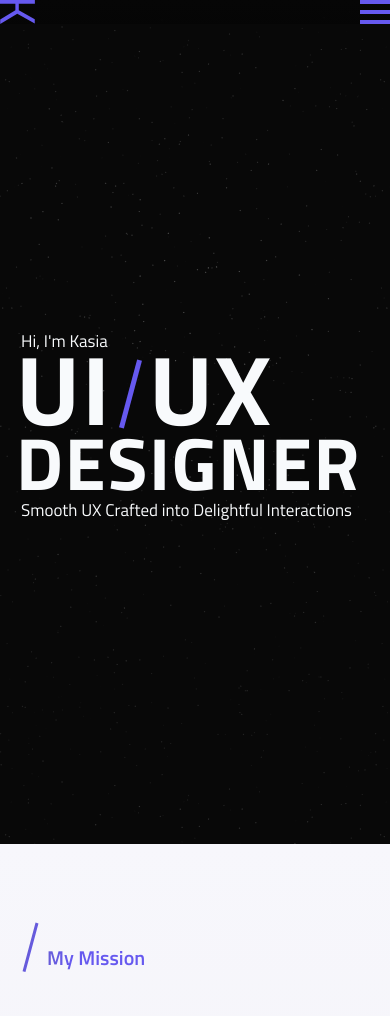
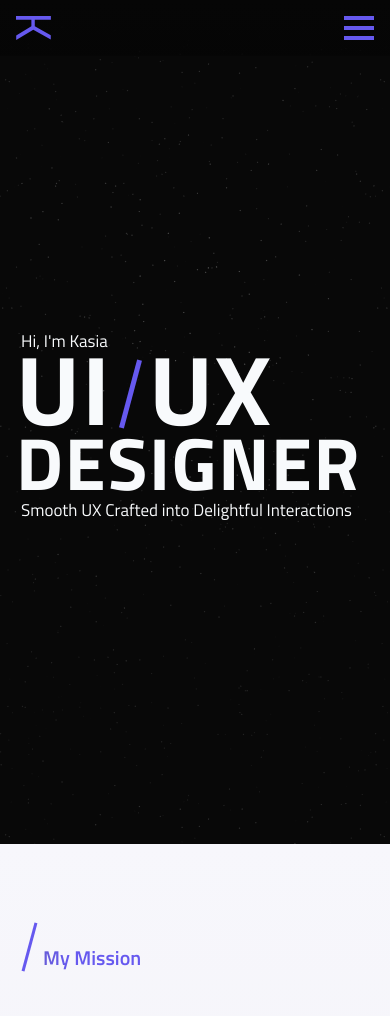
Before and after one commit to Evolutionx3/kk-portfolio, a React (Vite) app: page / in a window 390 px wide. Shown: the top 1016 px of the page. Built offline with nearby package versions, Linux system fonts and the light colour scheme.

Commit message:
Fix tablet responsivness and fix desktop css

```diff
--- a/src/components/atoms/SlashIcon/SlashIcon.jsx
+++ b/src/components/atoms/SlashIcon/SlashIcon.jsx
@@ -1,34 +1,7 @@
 import React from "react";
 
 const SlashIcon = () => {
-  return (
-    <svg
-      xmlns="http://www.w3.org/2000/svg"
-      width="17"
-      height="50"
-      viewBox="0 0 17 50"
-      fill="none"
-    >
-      <path
-        d="M2.00084 49.5135L15.0059 1.00159L2.00579 49.5188"
-        stroke="url(#paint0_linear_842_2777)"
-        strokeWidth="3"
-      />
-      <defs>
-        <linearGradient
-          id="paint0_linear_842_2777"
-          x1="7.47875"
-          y1="25.5951"
-          x2="16.5015"
-          y2="28.0072"
-          gradientUnits="userSpaceOnUse"
-        >
-          <stop stopColor="#4E41D1" stopOpacity="0.85" />
-          <stop offset="0.44393" stopColor="#6659EF" />
-        </linearGradient>
-      </defs>
-    </svg>
-  );
+  return <span className="section_slash"></span>;
 };
 
 export default SlashIcon;
--- a/src/components/atoms/TestimonialsText/TestimonialsText.jsx
+++ b/src/components/atoms/TestimonialsText/TestimonialsText.jsx
@@ -1,9 +1,15 @@
 import React from "react";
+import useWindowSize from "../../../hooks/useWindowSize";
 
-const TestimonialsText = ({ quote }) => {
+const TestimonialsText = ({ quote, quoteMobile }) => {
+  const windowSize = useWindowSize();
   return (
     <h4 className="testimonials_text">
-      <blockquote dangerouslySetInnerHTML={{ __html: quote }} />
+      <blockquote
+        dangerouslySetInnerHTML={{
+          __html: windowSize.innerWidth > 767 ? quote : quoteMobile,
+        }}
+      />
     </h4>
   );
 };
--- a/src/components/molecules/MentorInfo/MentorInfo.jsx
+++ b/src/components/molecules/MentorInfo/MentorInfo.jsx
@@ -3,7 +3,7 @@ import React from "react";
 const MentorInfo = ({ name, job, company, img }) => {
   return (
     <div className="flex xl:flex-col items-center">
-      <div className="w-screen xl:w-full">
+      <div className="w-screen md:w-auto xl:w-full">
         <img className="mentor_img xl:mx-auto" src={img} />
       </div>
       <div className="mentors_info_wrapper">
--- a/src/components/molecules/Project/Project.jsx
+++ b/src/components/molecules/Project/Project.jsx
@@ -6,12 +6,12 @@ import RightArrow from "../../atoms/RightArrow/RightArrow";
 
 const Project = ({ badge, title, desktopTitle, img }) => {
   return (
-    <div className="project ">
+    <div className="project">
       <div className="relative xl:hidden">
         <ProjectImage img={img} />
         <ProjectBadge badge={badge} />
       </div>
-      <div className="py-4 xl:py-24 laptop:py-16 flex items-center xl:items-start justify-between">
+      <div className="py-4 md:justify-start md:gap-x-4 xl:max-w-screen-xl xl:mx-auto xl:py-24 laptop:py-16 flex items-center xl:items-start justify-between">
         <ProjectTitle title={title} desktopTitle={desktopTitle} />
         <div>
           <RightArrow />
--- a/src/components/molecules/SectionTitleWrapper/SectionTitleWrapper.jsx
+++ b/src/components/molecules/SectionTitleWrapper/SectionTitleWrapper.jsx
@@ -6,7 +6,7 @@ const SectionTitleWrapper = ({ title, additionalClass }) => {
   return (
     <div
       className={`flex items-end gap-x-2 ${
-        additionalClass ? "additionalClass" : ""
+        additionalClass ? additionalClass : ""
       } xl:mb-24 laptop:mb-16 xl:-ml-6`}
     >
       <SlashIcon />
--- a/src/components/organisms/Mission/Mission.jsx
+++ b/src/components/organisms/Mission/Mission.jsx
@@ -5,7 +5,7 @@ import MissionTextWrapper from "../../molecules/MissionTextWrapper/MissionTextWr
 const Mission = () => {
   return (
     <div className="my_mission_section relative z-10 ">
-      <div className="my_mission_wrapper flex flex-col gap-y-9">
+      <div className="my_mission_wrapper flex flex-col gap-y-9 md:gap-y-8 xl:gap-y-0">
         <SectionTitleWrapper title="My Mission" />
 
         <MissionTextWrapper />
--- a/src/components/organisms/Navigation/Navigation.jsx
+++ b/src/components/organisms/Navigation/Navigation.jsx
@@ -4,7 +4,7 @@ import NavigationHamburger from "../../molecules/NavigationHamburger/NavigationH
 
 const Navigation = () => {
   return (
-    <div className="fixed z-20 top-0 left-0 laptop:px-9 laptop:py-9 xl:px-14 xl:py-14 w-full nav_gradient xl:bg-none">
+    <div className="fixed z-20 top-0 left-0 p-4 laptop:px-9 laptop:py-9 xl:px-14 xl:py-14 w-full nav_gradient xl:bg-none">
       <div className="xl:mx-auto flex justify-between">
         <NavigationLogo />
         <NavigationHamburger />
--- a/src/components/organisms/Projects/Projects.jsx
+++ b/src/components/organisms/Projects/Projects.jsx
@@ -37,7 +37,9 @@ const Projects = () => {
   return (
     <div className="projects_container">
       <div className="projects_wrapper">
-        <SectionTitleWrapper title="Selected Works" />
+        <div className="xl:max-w-screen-xl xl:w-full xl:mx-auto">
+          <SectionTitleWrapper title="Selected Works" />
+        </div>
         {Works.map((work) => (
           <Project
             key={work.id}
--- a/src/index.css
+++ b/src/index.css
@@ -30,6 +30,10 @@ body {
         @screen laptop {
             font-size: 8.614rem;
         }
+
+        @screen md {
+            font-size: 8rem;
+        }
     }
 
     .hero_medium_text {
@@ -37,6 +41,10 @@ body {
         font-size: 4.625rem;
         letter-spacing: 0.0925rem;
         line-height: 91.6%;
+
+        @screen md {
+            font-size: 6rem;
+        }
     }
 
     .hero_small_text {
@@ -53,10 +61,14 @@ body {
         @screen laptop {
             font-size: 1.77863rem;
         }
+
+        @screen md {
+            font-size: 1.25rem;
+        }
     }
 
     .hero_wrapper {
-        @apply xl:max-w-screen-xl xl:mx-auto xl:w-full laptop:px-24
+        @apply md:px-14 xl:max-w-screen-xl xl:mx-auto xl:w-full laptop:px-24
     }
 
     .hero_slash {
@@ -74,6 +86,10 @@ body {
         @screen laptop {
             height: 98px;
             width: 7px;
+        }
+
+        @screen md {
+            height: 95px;
         }
     }
 
@@ -96,10 +112,11 @@ body {
         @screen laptop {
             padding: 79px 0 108px 0;
         }
+
     }
 
     .my_mission_wrapper {
-        @apply xl:max-w-screen-xl xl:mx-auto laptop:px-24;
+        @apply md:px-14 xl:max-w-screen-xl xl:mx-auto laptop:px-24;
     }
 
     .section_title {
@@ -176,7 +193,7 @@ body {
     }
 
     .projects_wrapper {
-        @apply xl:max-w-screen-xl xl:mx-auto laptop:px-24 flex flex-col gap-y-12 xl:gap-y-0
+        @apply md:px-14 laptop:px-24 flex flex-col gap-y-12 xl:gap-y-0
     }
 
     .projects_container, .testimonials_container, .socials_container {
@@ -192,15 +209,10 @@ body {
 
     .project {
         @apply pb-6 border-b xl:pb-0;
-        border-color: rgba(248, 250, 252, .13);
+        border-image-slice: 1;
+        border-image-source: radial-gradient(circle, rgba(51,51,54,1) 45%, rgba(51,51,54,0) 90%);
     }
 
-    /* .project:last-child {
-        @screen xl {
-            height: 354.63px;
-        }
-
-    } */
 
     .project_title {
         @apply font-semibold uppercase text-typography xl:bg-transparent;
@@ -214,14 +226,14 @@ body {
             max-width: 800px;
         }
 
-        @screen xl {
+        @screen laptop {
             font-size: 4.5rem;
             max-width: 550px;
         }
     }
 
     .testimonials_wrapper, .socials_wrapper {
-        @apply flex flex-col xl:max-w-screen-xl xl:mx-auto laptop:px-24;
+        @apply flex flex-col md:px-14 xl:max-w-screen-xl xl:mx-auto laptop:px-24;
     }
 
     .socials_container, .testimonials_container {
@@ -230,6 +242,10 @@ body {
 
         @screen laptop {
             padding-top: 70px;
+        }
+
+        @screen xl {
+            padding: 112px 0;
         }
 
     }
@@ -251,6 +267,11 @@ body {
         @screen laptop {
             font-size: 3.22269rem;
             width: 720px;
+        }
+
+        @screen md {
+            width: 100%;
+            height: auto;
         }
     }
 
@@ -285,7 +306,7 @@ body {
 
 
     .mentors_info_wrapper {
-        @apply -ml-8 -mt-12 xl:m-0 xl:py-4 xl:px-10;
+        @apply -ml-8 -mt-12 md:mt-0 md:ml-0 xl:m-0 xl:py-4 xl:px-10;
         @screen xl {
             border-radius: 0.0625rem;
             background: var(--gradient, linear-gradient(90deg, rgba(46, 29, 157, 0.24) 0%, rgba(46, 29, 157, 0.60) 11.41%, rgba(46, 29, 157, 0.90) 63.65%, #2E1D9D 100%));
@@ -293,7 +314,7 @@ body {
     }
 
     .mentors_info {
-        @apply flex w-48 xl:w-full xl:text-lg laptop:text-base text-sm;
+        @apply flex w-48 md:w-full xl:w-full xl:text-lg laptop:text-base text-sm;
 
         @screen xl {
             line-height: 145%;
@@ -325,7 +346,8 @@ body {
 
     .social_button_wrapper {
         @apply border-b;
-        border-bottom-color: #fcfcfc2b;
+        border-image-slice: 1;
+        border-image-source: radial-gradient(circle, rgba(51,51,54,1) 90%, rgba(51,51,54,0) 100%);
     }
 
     .social_button {
@@ -451,4 +473,22 @@ body {
     -moz-transform: translate3d(0, 0, 0);
       }
 
+      .section_slash {
+        @apply inline-block ml-1.5 mr-1 laptop:-mb-1 xl:-mb-1.5;
+        width: 3px;
+        height: 50px;
+        background: #6659EF;
+        transform: rotate(15deg);
+
+        @screen xl {
+            height: 103.49px;
+            width: 4px;
+        }
+
+        @screen laptop {
+            height: 73.63px;
+            width: 3px;
+        }
+      }
+
 }
--- a/tailwind.config.js
+++ b/tailwind.config.js
@@ -11,6 +11,7 @@ export default {
       },
       screens: {
         laptop: { min: "1024px", max: "1366px" },
+        md: { min: "767px", max: "1279px" },
       },
     },
   },
```
Also changed, not shown: src/components/organisms/Testimonials/Testimonials.jsx (+15 -2 lines).
